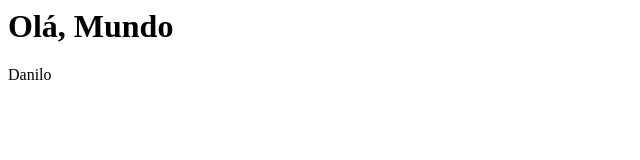
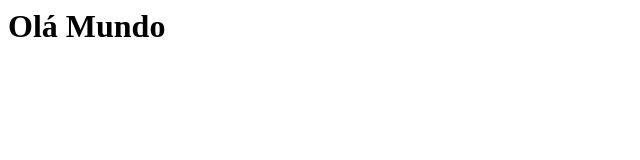
Before and after one commit to danilopinotti/danilopinotti.github.io, a plain HTML site: page index.html in a window 1280 px wide. Shown: the whole page, without its empty margins (0-640 px from the left). Drawn offline with Linux system fonts and the light colour scheme.

Commit message:
Revert "adicionar nome"
This reverts commit f8f8bc9edc3b989eb9b3aca76696fcfb17594978.

```diff
--- a/index.html
+++ b/index.html
@@ -1,3 +1 @@
-<h1>Olá, Mundo</h1>
-
-<p>Danilo</p>
+<h1>Olá Mundo</h1>
```
